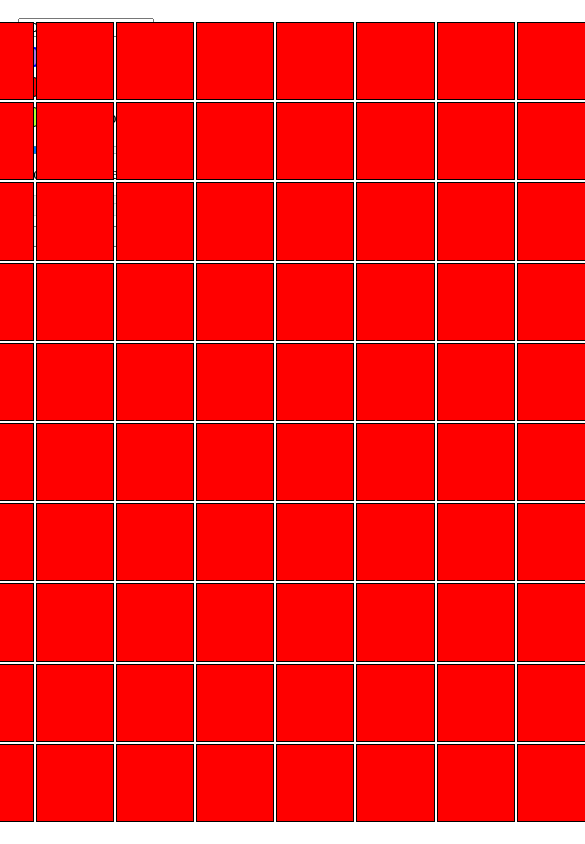
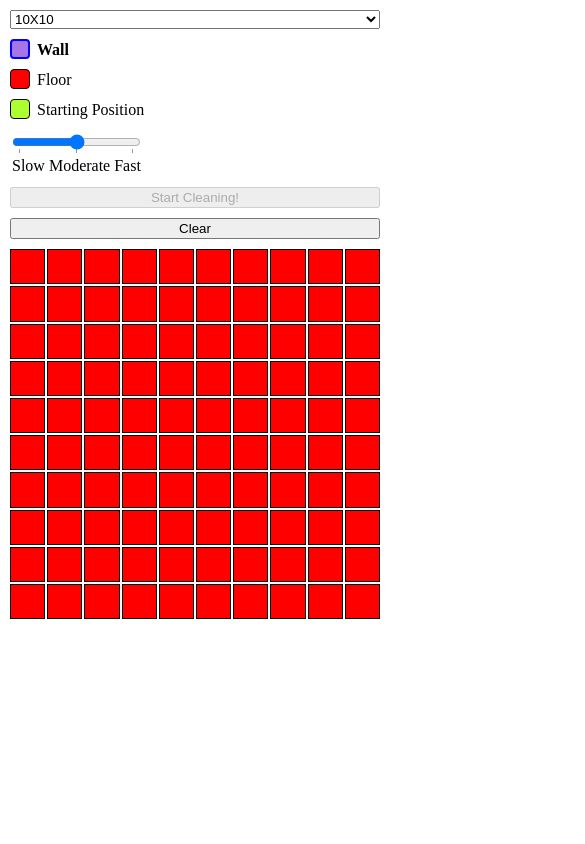
Before and after one commit to deckele/robot-cleaner, a plain HTML site: page index.html in a window 390 px wide. Shown: the whole page, 585 px wide, since content can reach past the window. Drawn offline with Linux system fonts and the light colour scheme.

Commit message:
added mobile view support

```diff
--- a/index.html
+++ b/index.html
@@ -19,24 +19,47 @@
         --in-front: 100;
         --animation-speed: 200ms;
       }
+      body {
+        margin: 0;
+      }
+      #app {
+        width: 100vw;
+        height: 100vh;
+        padding: 10px;
+        display: flex;
+        justify-content: center;
+        align-items: flex-start;
+        box-sizing: border-box;
+      }
       aside {
-        position: absolute;
-        margin: 10px;
+        box-sizing: border-box;
+        margin-right: 10px;
         display: flex;
         flex-direction: column;
         gap: 10px;
       }
+      #main-wrapper {
+        position: relative;
+        flex: 1 1 100%;
+        max-width: calc(100vh - 20px);
+        max-height: 100%;
+      }
+      #dummy {
+        box-sizing: border-box;
+        position: relative;
+        padding-top: 100%;
+        height: 0;
+      }
       main {
         position: absolute;
-        top: 50%;
-        left: 50%;
-        transform: translate(-50%, -50%);
+        top: 0;
+        bottom: 0;
+        left: 0;
+        right: 0;
         display: inline-grid;
         grid-template-columns: repeat(var(--items-num), var(--items-fr));
         grid-template-rows: repeat(var(--items-num), var(--items-fr));
         gap: 2px;
-        height: 800px;
-        width: 800px;
       }
       input[type="radio"] + label {
         padding: 2px;
@@ -128,9 +151,24 @@
         position: absolute;
         transform: rotate(-135deg);
       }
+      @media only screen and (max-width: 768px) {
+        #app {
+          justify-content: flex-start;
+          align-items: stretch;
+          flex-direction: column;
+        }
+        #main-wrapper {
+          flex: initial;
+        }
+        aside {
+          margin-right: 0;
+          margin-bottom: 10px;
+        }
+      }
     </style>
   </head>
   <body onload="handleLoad();">
+    <div id="app">
       <aside>
         <select
           name="size-select"
@@ -195,7 +233,11 @@
         </button>
         <button id="clear" onclick="handleClear()">Clear</button>
       </aside>
+      <div id="main-wrapper">
+        <div id="dummy"></div>
         <main id="board"></main>
+      </div>
+    </div>
     <script>
       const main = document.getElementById("board");
       const sizeSelect = document.getElementById("size-select");
```
Lines whose indentation alone changed are shown as unchanged.
